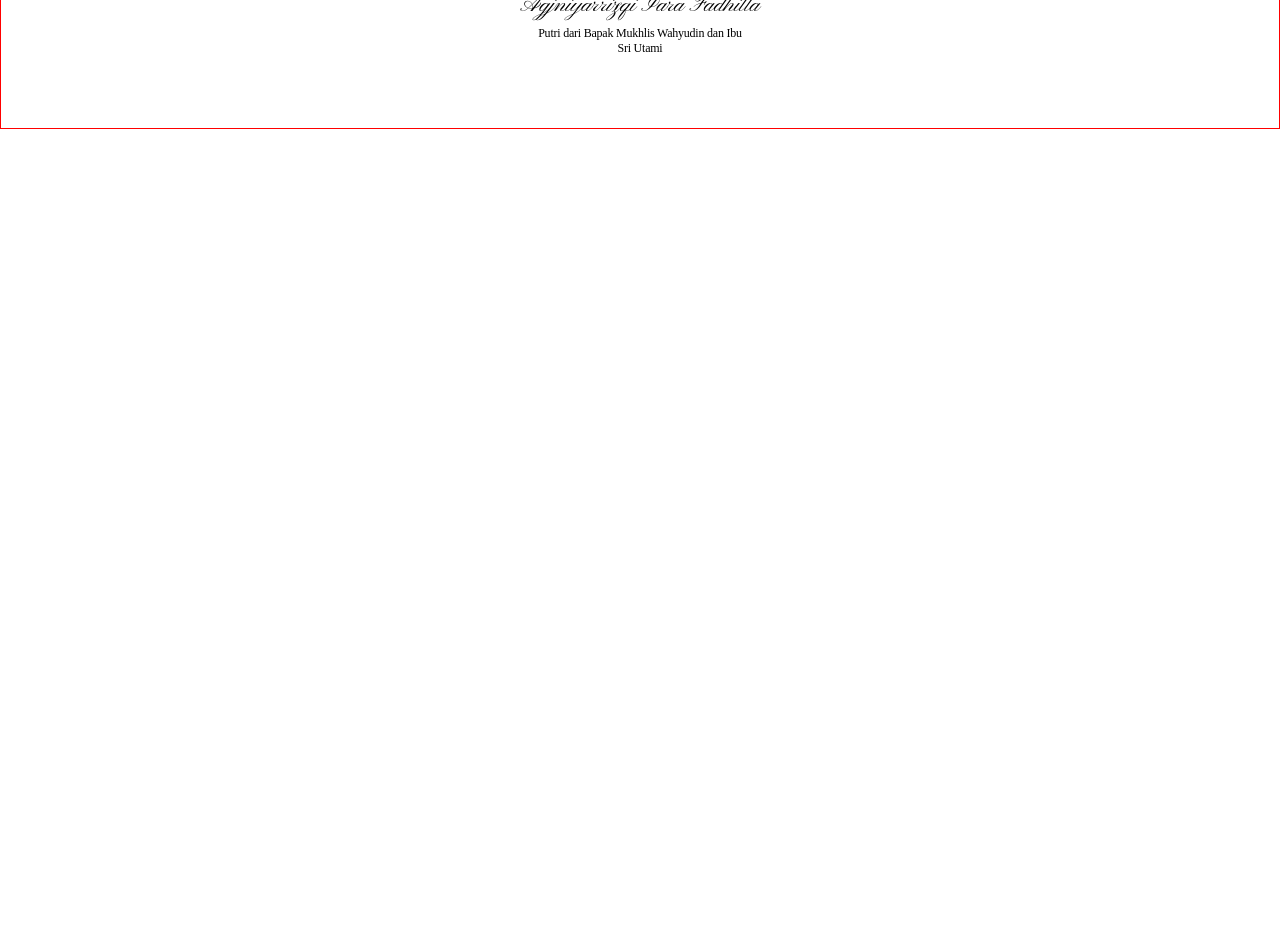
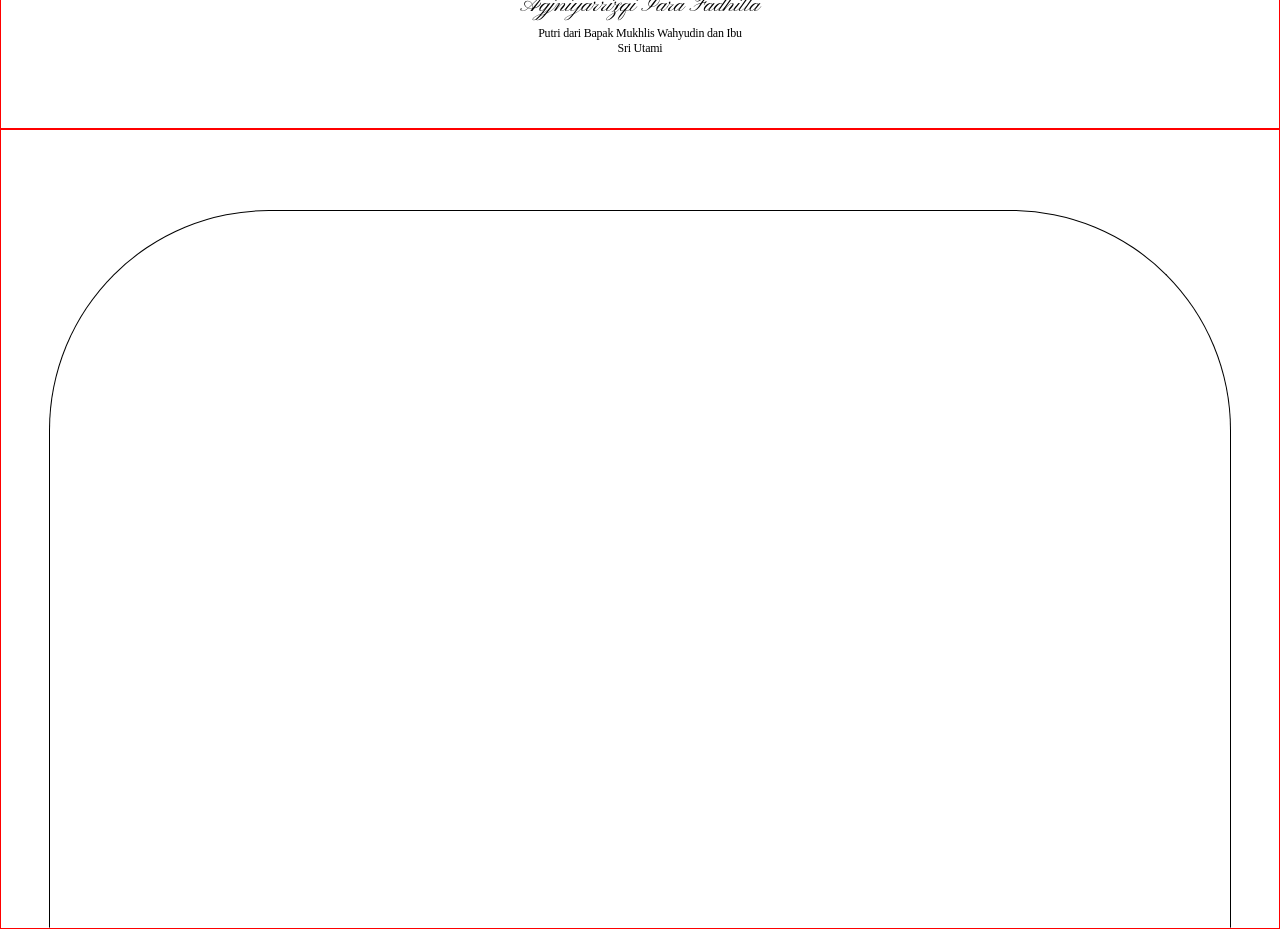
Before and after one commit to Arrasyidff/wedding-invitation, a React (Create React App) app: page / in a window 1280 px wide. Shown: the part 2540-3469 px from the top of the page. Before the commit the page ends 2669 px from the top, so only its background shows below. Built offline with nearby package versions, Linux system fonts and the light colour scheme; a web font is replaced by a local one.

Commit message:
feat: create detail page

```diff
--- a/src/pages/aghniyaIzzul/AgniyaIzzul.tsx
+++ b/src/pages/aghniyaIzzul/AgniyaIzzul.tsx
@@ -1,5 +1,5 @@
 import './agniyaIzzul.scss'
-import { Cover, Quote, Bride } from './components'
+import { Cover, Quote, Bride, Detail } from './components'
 
 function agniyaIzzul() {
   return (
@@ -7,6 +7,7 @@ function agniyaIzzul() {
       <Cover />
       <Quote />
       <Bride />
+      <Detail />
     </div>
   )
 }
--- /dev/null
+++ b/src/pages/aghniyaIzzul/components/detail/Detail.tsx
@@ -0,0 +1,12 @@
+import './detail.scss'
+
+function Detail() {
+  return (
+    <section className='agniya__detail'>
+        <div className='agniya__detail-cover'>
+        </div>
+    </section>
+  )
+}
+
+export default Detail
--- /dev/null
+++ b/src/pages/aghniyaIzzul/components/detail/detail.scss
@@ -0,0 +1,19 @@
+.agniya__detail {
+    height: 800px;
+    padding: 5rem 3rem 0 3rem;
+
+    .agniya__detail-cover {
+        border: 1px solid black;
+        height: 100%;
+        border-top-left-radius: 220px;
+        border-top-right-radius: 220px;
+        border-bottom: 1px solid white;
+    }
+}
+
+@media (min-height: 740px)
+{
+    .agniya__detail {
+        height: 100vh;
+    }
+}
--- a/src/pages/aghniyaIzzul/components/index.ts
+++ b/src/pages/aghniyaIzzul/components/index.ts
@@ -1,3 +1,4 @@
 export { default as Cover } from './cover/Cover'
 export { default as Quote } from './quote/Quote'
 export { default as Bride } from './bride/Bride'
+export { default as Detail } from './detail/Detail'
```
